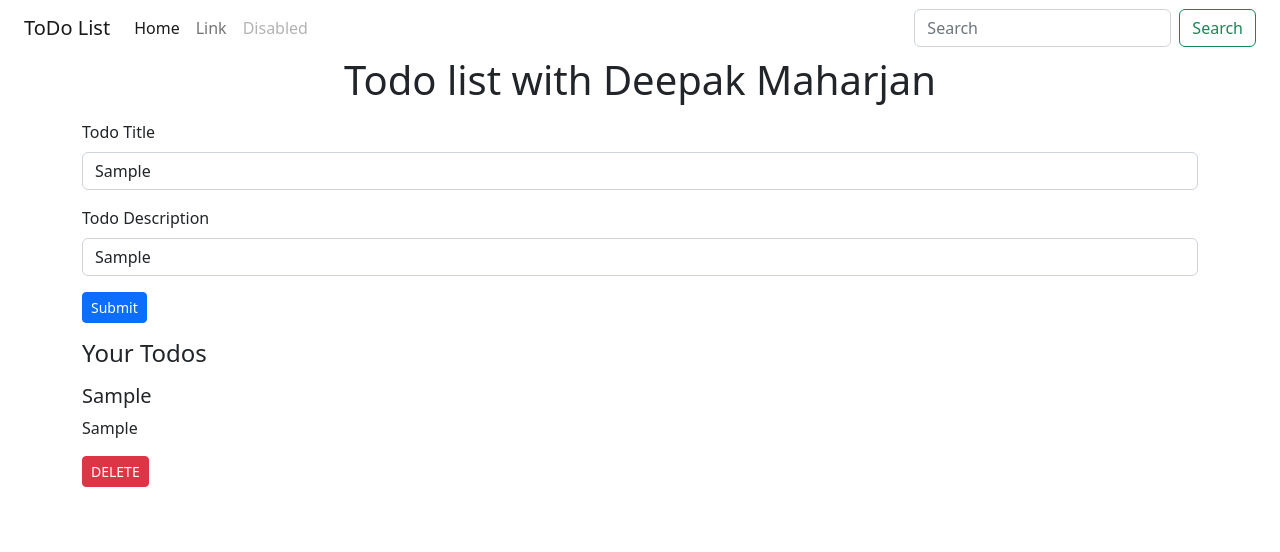
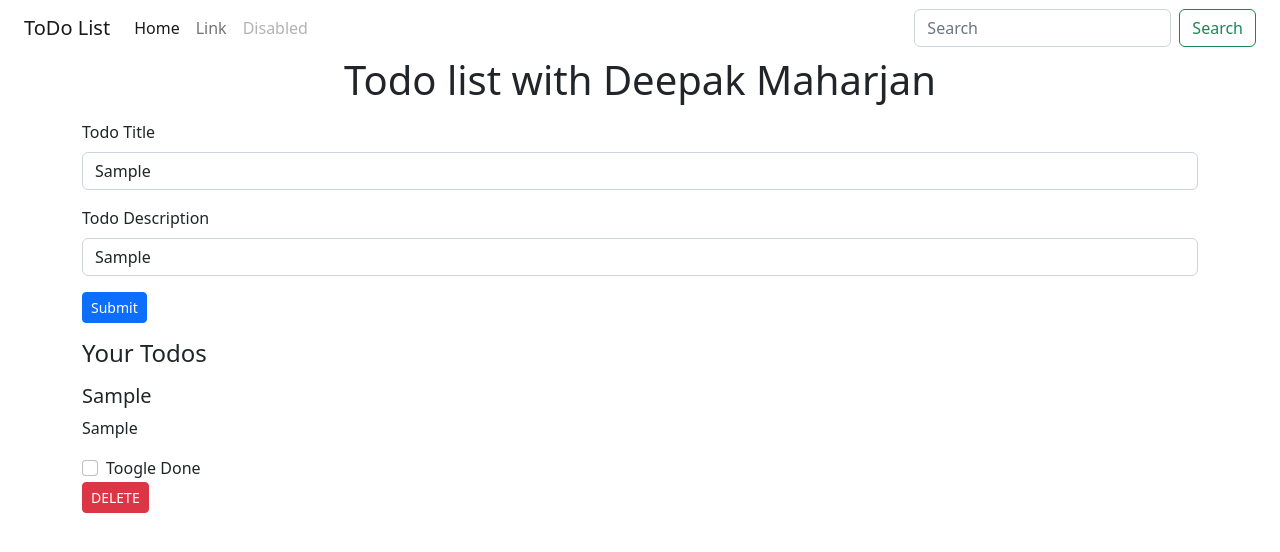
Before and after one commit to Jyapubaucha/angular-learning, an Angular app: page / in a window 1280 px wide. Both pictures are taken after typing "Sample", "Sample" into the empty fields and a click on the button "Submit". Shown: the top 552 px of the page. Built offline with nearby package versions, Linux system fonts and the light colour scheme.

Commit message:
Stike add to the completed task.

```diff
--- a/src/app/MyComponents/todo-item/todo-item.component.css
+++ b/src/app/MyComponents/todo-item/todo-item.component.css
@@ -0,0 +1,3 @@
+.strike{
+    text-decoration: line-through;
+}
--- a/src/app/MyComponents/todo-item/todo-item.component.html
+++ b/src/app/MyComponents/todo-item/todo-item.component.html
@@ -1,6 +1,11 @@
 <div class="my-3">
-    <h5>{{ todo.title }}</h5>
+    <h5 [class]="{'strike': !todo.active}">{{ todo.title }}</h5>
     <p>{{ todo.desc }} </p>
+
+    <div class="form-group form-check">
+        <input type="checkbox" class="form-check-input" id="markAsDone" (click)="onCheckBoxClick(todo)">
+        <label class="form-check-label" for="markAsDone" >Toogle Done</label>
+    </div>
 
     <button class="btn btn-sm btn-danger" (click)="onClick(todo)"> DELETE </button>
 
--- a/src/app/MyComponents/todo-item/todo-item.component.ts
+++ b/src/app/MyComponents/todo-item/todo-item.component.ts
@@ -13,6 +13,9 @@ export class TodoItemComponent implements OnInit {
   //Passing data to parent component "Todo Component" to delete the clicked item
   @Output() todoDelete: EventEmitter<Todo> = new EventEmitter();
 
+  //Passing data to parent component "Todo Component" to show active task or not
+  @Output() todoCheckbox: EventEmitter<Todo> = new EventEmitter();
+
   constructor(){}
 
   ngOnInit(): void {
@@ -24,4 +27,8 @@ export class TodoItemComponent implements OnInit {
     console.log("On click has been triggered!");
   }
 
+  onCheckBoxClick(todo: Todo){
+      this.todoCheckbox.emit(todo);
+  }
+
 }
--- a/src/app/MyComponents/todos/todos.component.html
+++ b/src/app/MyComponents/todos/todos.component.html
@@ -10,6 +10,6 @@
 <ng-template #elseBlock >
     <!-- List of todos -->
     <div *ngFor="let todo of todos">
-        <app-todo-item [todo] = "todo" (todoDelete)="deleteTodo($event)"></app-todo-item>
+        <app-todo-item [todo] = "todo" (todoDelete)="deleteTodo($event)" (todoCheckbox)="toogleTodo($event)"></app-todo-item>
     </div>
 </ng-template>
--- a/src/app/MyComponents/todos/todos.component.ts
+++ b/src/app/MyComponents/todos/todos.component.ts
@@ -41,4 +41,10 @@ export class TodosComponent implements OnInit  {
     this.todos.push(todo);
     localStorage.setItem("todos", JSON.stringify(this.todos));
   }
+
+  toogleTodo(todo: Todo){
+    const index = this.todos.indexOf(todo);
+    this.todos[index].active = !this.todos[index].active;
+    localStorage.setItem("todos", JSON.stringify(this.todos));
+  }
 }
```
